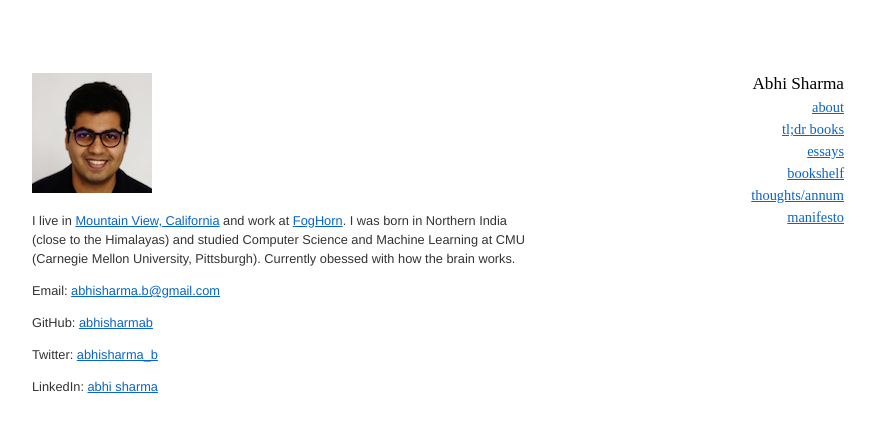
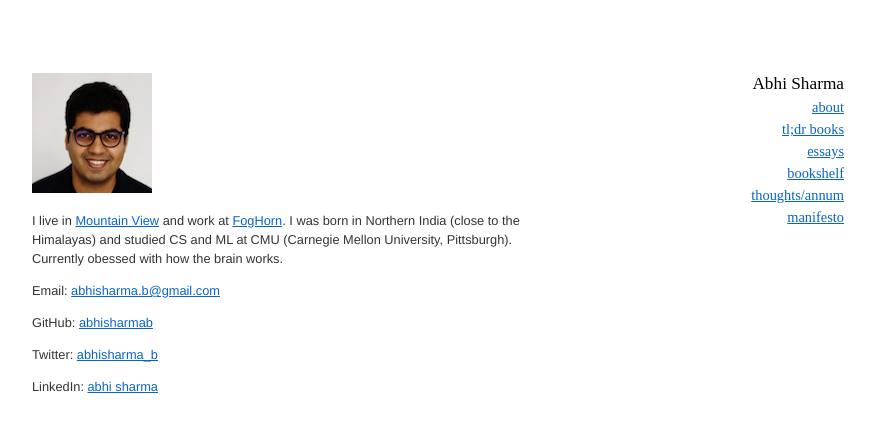
Before and after one commit to abhisharmab/abhisharmab.github.io, a Jekyll site: the page built from about/index.md, in a window 1280 px wide. Shown: the top 432 px of the page, without its empty margins (192-1067 px from the left). Built offline with Jekyll 4.4.1, drawn with Linux system fonts in a browser that asks for light colours.

Commit message:
old was better

```diff
--- a/about/index.md
+++ b/about/index.md
@@ -5,7 +5,7 @@
 
 ![](/assets/abhi.png)
 
-I live in [Mountain View, California](https://en.wikipedia.org/wiki/Mountain_View,_California) and work at [FogHorn](https://www.foghorn.io/). I was born in Northern India (close to the Himalayas) and studied Computer Science and Machine Learning at CMU (Carnegie Mellon University, Pittsburgh). Currently obessed with how the brain works.
+I live in [Mountain View](https://en.wikipedia.org/wiki/Mountain_View,_California) and work at [FogHorn](https://www.foghorn.io/). I was born in Northern India (close to the Himalayas) and studied CS and ML at CMU (Carnegie Mellon University, Pittsburgh). Currently obessed with how the brain works.
 
 
 Email: [abhisharma.b@gmail.com](mailto:abhisharma.b@gmail.com)
```
